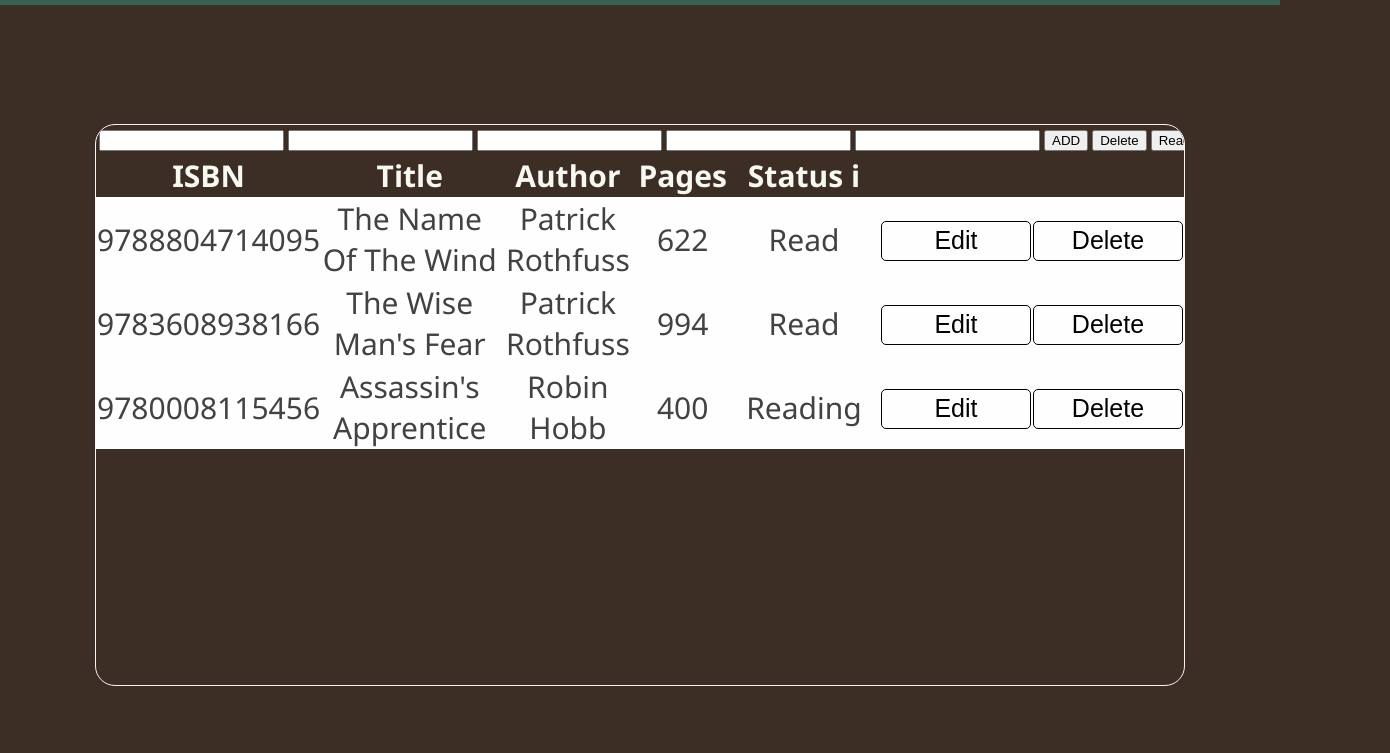
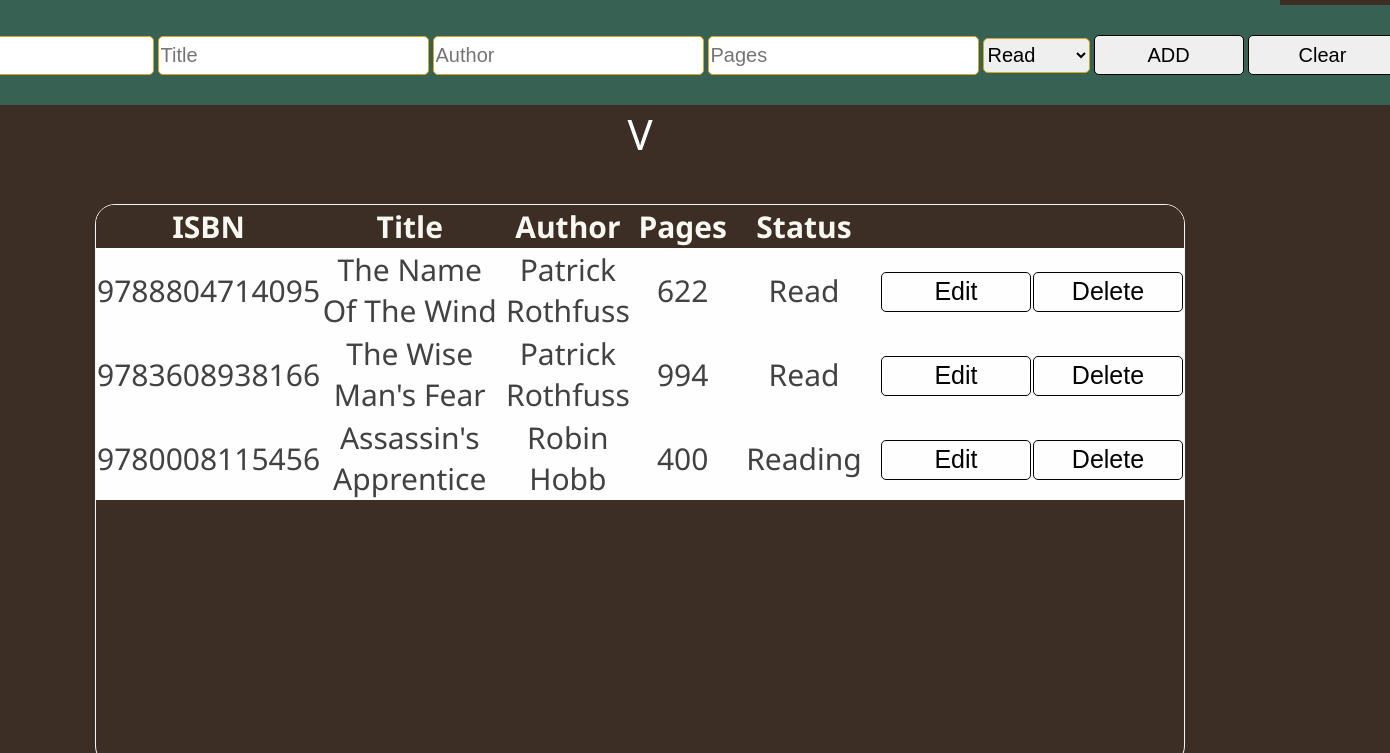
Before and after one commit to migdood/Library, a plain HTML site: page shelf.html in a window 1280 px wide. Shown: the part 145-898 px from the top of the page, 1390 px wide, since content can reach past the window. Drawn offline with Linux system fonts and the light colour scheme.

Commit message:
Created PullDown tab created clear button created select tag for read status fixed css fixed javascript

```diff
--- a/css/shelf.css
+++ b/css/shelf.css
@@ -1,12 +1,48 @@
+#DropDownContainer {
+  min-height: 160px;
+  display: flex;
+  flex-direction: column;
+  align-items: center;
+}
+#DropDown {
+  display: flex;
+  justify-content: center;
+  align-items: center;
+  background-color: #366153;
+  overflow: hidden;
+  width: 1500px;
+  height: 100px;
+}
+#DropDownPuller {
+  color: white;
+  font-size: 42px;
+}
 .container {
   border: 1px solid #f5f5f5;
   background-color: transparent;
   border-radius: 20px;
   height: 70svh;
   width: 85vw;
-  overflow: hidden
+  overflow: hidden;
 }
-
+.TextBox {
+  border: 1px solid #daa520;
+  font-size: 20px;
+  height: 35px;
+  border-radius: 5px;
+}
+.DropDownbtn {
+  height: 40px;
+  font-size: 20px;
+  width: 150px;
+  border: 1px solid black;
+  border-radius: 5px;
+}
+.DropDownbtn:hover {
+  background-color: #daa520;
+  font-weight: 600;
+  color: black;
+}
 #Shelf {
   font-size: 30px;
   text-align: center;
@@ -21,7 +57,7 @@ th {
 #Shelf > #TBODY > .TR:hover {
   background-color: rgb(218, 217, 217);
 }
-#Shelf > #TBODY > .TR > .TD{
+#Shelf > #TBODY > .TR > .TD {
   min-width: 50px;
   max-width: 350px;
 }
--- a/css/style.css
+++ b/css/style.css
@@ -15,6 +15,7 @@ header {
   justify-content: center;
   align-items: center;
 }
+
 header > nav > ul {
   list-style: none;
   padding: 40px;
@@ -25,7 +26,8 @@ header > nav > ul > li > a {
   border: 2px solid #daa520;
   border-radius: 0px 30px/ 10px 10px;
   height: 30px;
-  width: 110px;
+  width: 150px;
+  text-wrap: nowrap;
   padding: 10px;
   display: flex;
   justify-content: center;
@@ -40,9 +42,11 @@ header > nav > ul > li:hover {
 }
 main {
   display: flex;
+  /* flex-direction: column;
+  gap: 50px; */
   justify-content: center;
   align-items: center;
-  height: 100svh;
+  height: 80svh;
 }
 footer {
   display: flex;
--- a/js/script.js
+++ b/js/script.js
@@ -1,4 +1,5 @@
 const AddButton = document.getElementById("ADDBUTTON");
+const ClearButton = document.getElementById("CLEARBUTTON");
 const ISBN = document.getElementById("ISBN");
 const Title = document.getElementById("Title");
 const Author = document.getElementById("Author");
@@ -8,7 +9,7 @@ const Tbody = document.getElementById("TBODY");
 const Shelf = document.getElementById("Shelf");
 
 const MyShelf = [];
-function AddtoMyShelf(book) {
+function AddToMyShelf(book) {
   // Creates the table rows and table data and button tags, adds the class to style
   const tr = document.createElement("tr");
   tr.classList.add("TR");
@@ -94,7 +95,14 @@ class Book {
     }
   }
 }
+ClearButton.addEventListener("click",()=>{
+  ISBN.value = "";
+  Title.value = "";
+  Author.value = "";
+  Pages.value = "";
+  Status.value = "";
 
+});
 AddButton.addEventListener("click", () => {
   if (
     (ISBN.value != "",
@@ -111,11 +119,12 @@ AddButton.addEventListener("click", () => {
       Status.value
     );
     MyShelf.push(book);
-    AddtoMyShelf(book);
+    AddToMyShelf(book);
     console.log(MyShelf);
   } else {
     console.log("Empty Input Field");
   }
+  ClearButton.click();
 });
 const Book1 = new Book(
   9788804714095,
@@ -142,5 +151,5 @@ const Book3 = new Book(
 MyShelf.push(Book1, Book2, Book3);
 // Scans the whole array for books and displays them
 MyShelf.forEach((book) => {
-  AddtoMyShelf(book);
+  AddToMyShelf(book);
 });
--- a/shelf.html
+++ b/shelf.html
@@ -18,35 +18,49 @@
         </ul>
       </nav>
     </header>
+    <div class="mainContainer">
+      <div id="DropDownContainer">
+        <div id="DropDown">
+          <table>
+            <tr>
+              <td><input type="text" id="ISBN" class="TextBox" placeholder="ISBN"/></td>
+              <td><input type="text" id="Title" class="TextBox" placeholder="Title"/></td>
+              <td><input type="text" id="Author" class="TextBox" placeholder="Author"/></td>
+              <td>
+                <input type="number" name="" id="Pages" class="TextBox" placeholder="Pages"/>
+              </td>
+              <td>
+                <select name="status" id="Status" class="TextBox">
+                  <option value="Read">Read</option>
+                  <option value="Reading">Reading</option>
+                  <option value="Not Read">Not Read</option>
+                </select>
+              </td>
+              <td><button id="ADDBUTTON" class="DropDownbtn">ADD</button></td>
+              <td><button id="CLEARBUTTON" class="DropDownbtn">Clear</button></td>
+            </tr>
+          </table>
+        </div>
+        <div id="DropDownPuller">V</div>
+      </div>
       <main>
         <div class="container">
-        <table>
-          <tr>
-            <td><input type="text" id="ISBN" /></td>
-            <td><input type="text" id="Title" /></td>
-            <td><input type="text" id="Author" /></td>
-            <td><input type="number" name="" id="Pages" /></td>
-            <td><input type="text" id="Status" /></td>
-            <td><button id="ADDBUTTON">ADD</button></td>
-            <td><button>Delete</button></td>
-            <td><button>Read</button></td>
-          </tr>
-        </table>
           <table id="Shelf">
             <tr>
               <th>ISBN</th>
               <th>Title</th>
               <th>Author</th>
               <th>Pages</th>
-            <th style="min-width: 150px;">Status i</th>
+              <th style="min-width: 150px">Status</th>
               <th></th>
               <th></th>
-
             </tr>
             <tbody id="TBODY"></tbody>
           </table>
         </div>
       </main>
+    </div>
+
     <footer>
       <div class="footer-container">
         Copyright ©
```
Lines whose indentation alone changed are shown as unchanged.
